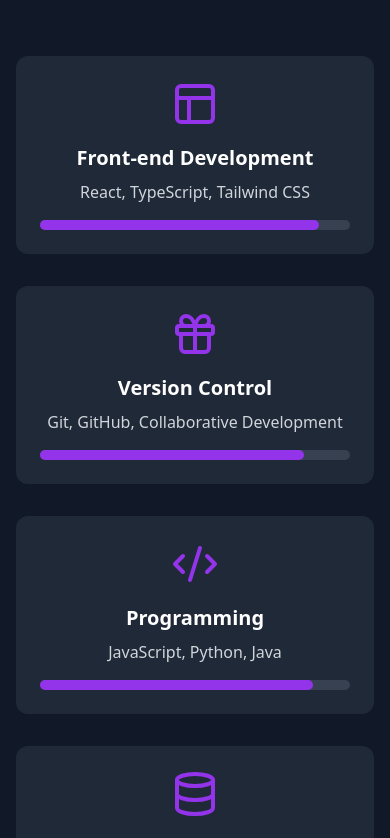
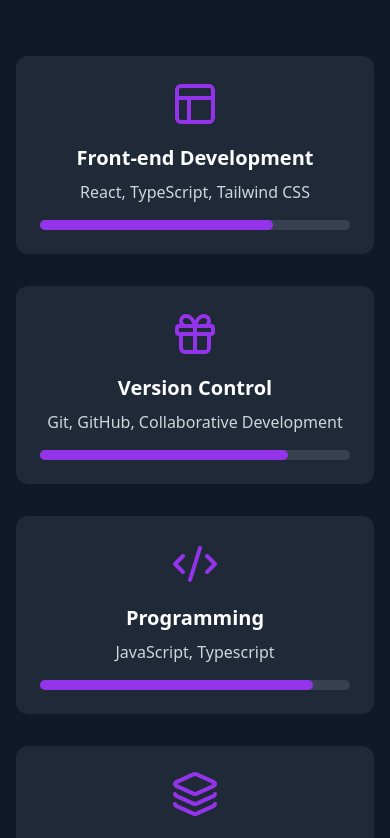
Before and after one commit to ImAjay01/portfolio, a React (Vite) app: page / in a window 390 px wide. Shown: the part 1156-1994 px from the top of the page. Built offline with nearby package versions, Linux system fonts and the light colour scheme.

Commit message:
added personalised information to experience & about me section

```diff
--- a/src/components/About.tsx
+++ b/src/components/About.tsx
@@ -1,32 +1,32 @@
 import React from 'react';
 import { motion } from 'framer-motion';
 import { useInView } from 'react-intersection-observer';
-import { Code2, Gift, Layout, Database } from 'lucide-react';
+import { Code2, Gift, Layout, Layers } from 'lucide-react';
 
 const skills = [
   {
     name: 'Front-end Development',
     icon: Layout,
     description: 'React, TypeScript, Tailwind CSS',
-    level: 90,
+    level: 75,
   },
   {
     name: 'Version Control',
     icon: Gift,
     description: 'Git, GitHub, Collaborative Development',
-    level: 85,
+    level: 80,
   },
   {
     name: 'Programming',
     icon: Code2,
-    description: 'JavaScript, Python, Java',
+    description: 'JavaScript, Typescript',
     level: 88,
   },
   {
-    name: 'Database Management',
-    icon: Database,
-    description: 'SQL, MongoDB, Firebase',
-    level: 75,
+    name: 'Tech Stack',
+    icon: Layers,
+    description: 'MERN',
+    level: 55,
   },
 ];
 
--- a/src/components/Experience.tsx
+++ b/src/components/Experience.tsx
@@ -6,23 +6,23 @@
 const experiences = [
   {
     title: 'Computer Science Student',
-    organization: 'University Name',
-    period: '2021 - Present',
-    description: 'Pursuing Bachelor\'s degree with focus on web development and software engineering',
+    organization: 'Amity University',
+    period: '2024 - Present',
+    description: 'Pursuing Bachelor\'s degree with focus on web development, cybersecurity and software engineering',
     icon: GraduationCap,
   },
   {
-    title: 'Web Development Certification',
+    title: 'Responsive Web Design',
     organization: 'freeCodeCamp',
-    period: '2022',
-    description: 'Completed comprehensive web development curriculum covering front-end and back-end technologies',
+    period: '9 Jan 2024',
+    description: 'Completed comprehensive web development curriculum covering front-end technologies',
     icon: Award,
   },
   {
     title: 'Data Structures & Algorithms',
-    organization: 'Coursera',
-    period: '2023',
-    description: 'Advanced course in algorithmic problem solving and optimization',
+    organization: 'GeekforGeeks',
+    period: 'Nov 2024 - Present',
+    description: 'Learning algorithmic problem solving and optimization',
     icon: BookOpen,
   },
 ];
--- a/src/components/ui/Section.tsx
+++ b/src/components/ui/Section.tsx
@@ -0,0 +1,55 @@
+import React from 'react';
+import { motion } from 'framer-motion';
+import { useInView } from 'react-intersection-observer';
+
+interface SectionProps {
+  id: string;
+  title: string;
+  subtitle?: string;
+  children: React.ReactNode;
+  className?: string;
+  background?: 'light' | 'dark';
+}
+
+const Section: React.FC<SectionProps> = ({
+  id,
+  title,
+  subtitle,
+  children,
+  className = '',
+  background = 'light',
+}) => {
+  const [ref, inView] = useInView({
+    triggerOnce: true,
+    threshold: 0.1,
+  });
+
+  const backgrounds = {
+    light: 'bg-white dark:bg-gray-900',
+    dark: 'bg-gray-50 dark:bg-gray-800',
+  };
+
+  return (
+    <section id={id} className={`py-20 ${backgrounds[background]} ${className}`}>
+      <div className="max-w-7xl mx-auto px-4 sm:px-6 lg:px-8">
+        <motion.div
+          ref={ref}
+          initial={{ opacity: 0, y: 20 }}
+          animate={inView ? { opacity: 1, y: 0 } : {}}
+          transition={{ duration: 0.6 }}
+          className="text-center mb-16"
+        >
+          <h2 className="text-4xl font-bold mb-4">{title}</h2>
+          {subtitle && (
+            <p className="text-lg text-gray-600 dark:text-gray-300">
+              {subtitle}
+            </p>
+          )}
+        </motion.div>
+        {children}
+      </div>
+    </section>
+  );
+};
+
+export default Section;
--- a/src/data/index.tsx
+++ b/src/data/index.tsx
@@ -1,4 +1,4 @@
-import { Code2, Gift, Layout, Database, GraduationCap, Award, BookOpen } from 'lucide-react';
+import { Code2, Gift, Layout, GraduationCap, Award, BookOpen,Layers } from 'lucide-react';
 import { Skill, Project, Experience } from '../types';
 
 export const skills: Skill[] = [
@@ -21,10 +21,10 @@
     level: 88,
   },
   {
-    name: 'Database Management',
-    icon: Database,
-    description: 'SQL, MongoDB, Firebase',
-    level: 75,
+    name: 'Tech Stack',
+    icon: Layers,
+    description: 'MERN',
+    level: 55,
   },
 ];
 
@@ -58,23 +58,23 @@
 export const experiences: Experience[] = [
   {
     title: 'Computer Science Student',
-    organization: 'University Name',
-    period: '2021 - Present',
-    description: 'Pursuing Bachelor\'s degree with focus on web development and software engineering',
+    organization: 'Amity University',
+    period: '2024 - Present',
+    description: 'Pursuing Bachelor\'s degree with focus on web development, cybersecurity and software engineering',
     icon: GraduationCap,
   },
   {
-    title: 'Web Development Certification',
+    title: 'Responsive Web Design',
     organization: 'freeCodeCamp',
-    period: '2022',
-    description: 'Completed comprehensive web development curriculum covering front-end and back-end technologies',
+    period: '9 Jan 2024',
+    description: 'Completed comprehensive web development curriculum covering front-end technologies',
     icon: Award,
   },
   {
     title: 'Data Structures & Algorithms',
-    organization: 'Coursera',
-    period: '2023',
-    description: 'Advanced course in algorithmic problem solving and optimization',
+    organization: 'GeekforGeeks',
+    period: 'Nov 2024 - Present',
+    description: 'Learning algorithmic problem solving and optimization',
     icon: BookOpen,
   },
 ];
```
Also changed, not shown: 1 other file (tests, documents, lock files or other folders).
